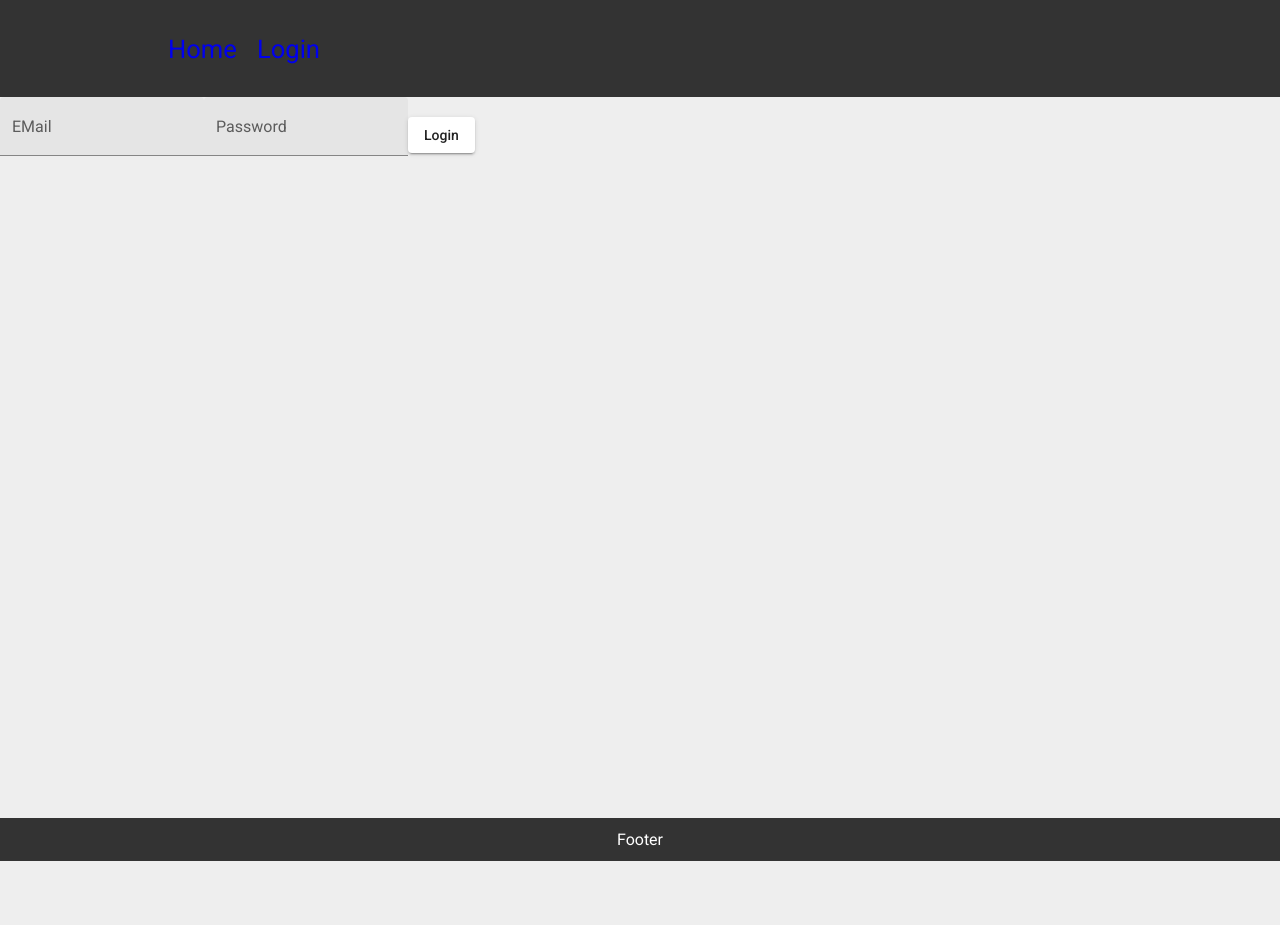
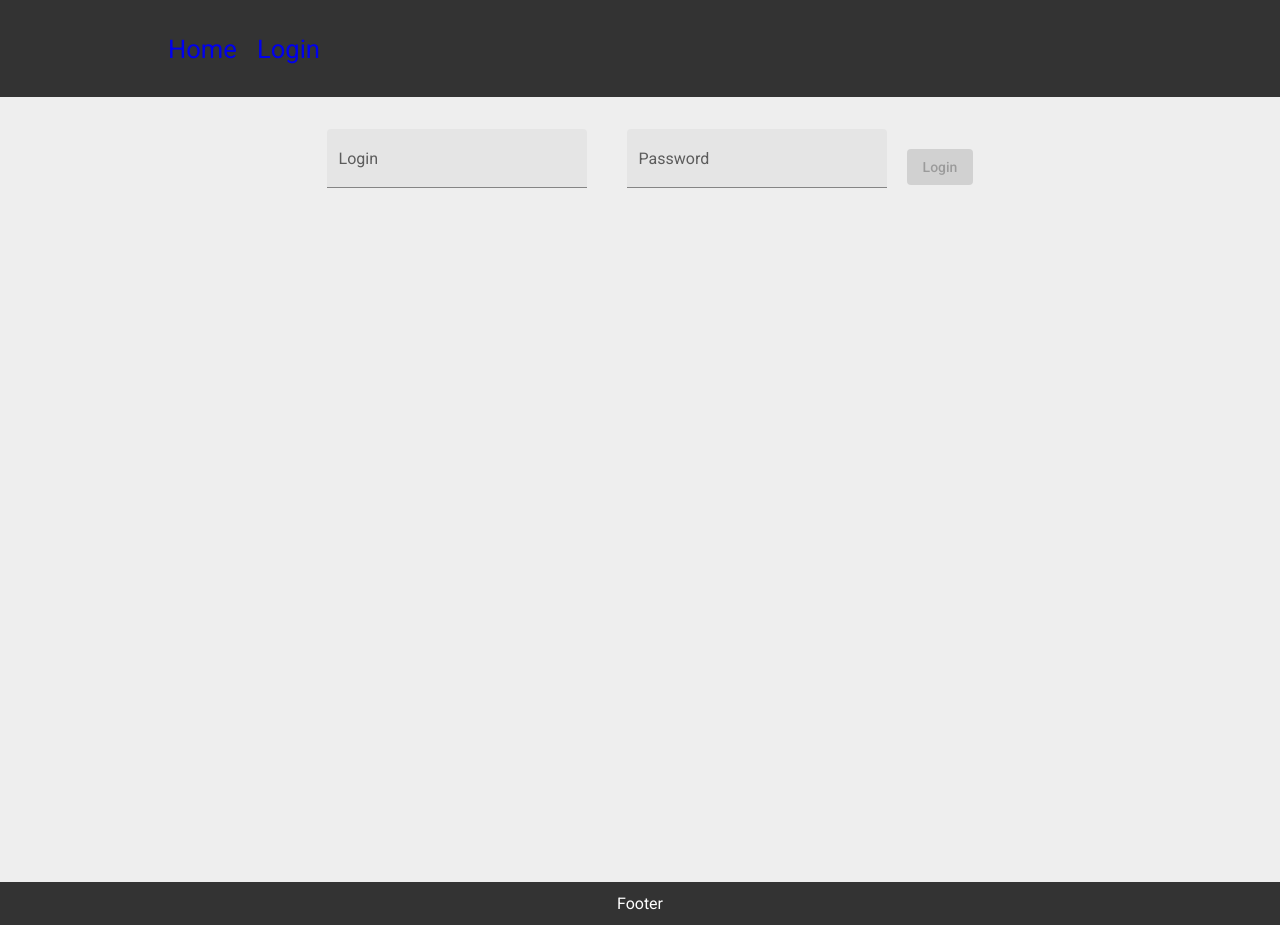
Before and after one commit to sylpi10/angularMovies, an Angular app: page /login in a window 1280 px wide. Before the commit the page ends 861 px from the top, so only its background shows below. Built offline with nearby package versions, Linux system fonts and the light colour scheme.

Commit message:
add validity to login form

```diff
--- a/src/app/pages/home/home.component.html
+++ b/src/app/pages/home/home.component.html
@@ -44,7 +44,6 @@
         </mat-card-content>
         <mat-card-actions>
           <button mat-raised-button><span>&#9829;</span> Favorite <span>&#9829;</span>  </button>
-          <!-- <button mat-button>SHARE</button> -->
         </mat-card-actions>
       </mat-card>
     </div>
--- a/src/app/pages/login/login.component.html
+++ b/src/app/pages/login/login.component.html
@@ -1,12 +1,27 @@
-<div class="example-container">
+<div id="login-form">
+  <form [formGroup]="loginForm" action="">
+
+    <mat-form-field class="mat-label" appearance="fill">
+      <mat-label >Login</mat-label>
+      <input type="text"
+      matInput
+      formControlName="login"
+      >
+      <mat-error *ngIf="login.touched && login.invalid">
+        Login is required and must have 8 characters minimum !!
+      </mat-error>
+    </mat-form-field>
+
     <mat-form-field appearance="fill">
-      <mat-label>EMail</mat-label>
-      <input matInput>
+      <mat-label >Password</mat-label>
+      <input type="password"
+      matInput
+      formControlName="password"
+      >
     </mat-form-field>
-    <mat-form-field appearance="fill">
-      <mat-label>Password</mat-label>
-      <input matInput>
-    </mat-form-field>
-    <button mat-raised-button>Login</button>
+    <button mat-raised-button (click)="doLogin()"
+    [disabled]="loginForm.invalid"
+    >Login</button>
+  </form>
 
-  </div>
+</div>
--- a/src/app/pages/login/login.component.scss
+++ b/src/app/pages/login/login.component.scss
@@ -0,0 +1,11 @@
+
+
+#login-form{
+    display: flex;
+    padding: 12px;
+    justify-content: space-around;
+    form>mat-form-field{
+        margin: 20px;
+        width: 260px;
+    }
+}
--- a/src/app/pages/login/login.component.ts
+++ b/src/app/pages/login/login.component.ts
@@ -1,4 +1,5 @@
 import { Component, OnInit } from '@angular/core';
+import { FormGroup, FormBuilder, Validators, AbstractControl } from '@angular/forms';
 
 @Component({
   selector: 'app-login',
@@ -7,9 +8,36 @@ import { Component, OnInit } from '@angular/core';
 })
 export class LoginComponent implements OnInit {
 
-  constructor() { }
+  public loginForm: FormGroup;
+
+  constructor(
+    private formBuilder: FormBuilder
+  ) { }
+
+  public get login(): AbstractControl {
+    return this.loginForm.controls.login;
+  }
 
   ngOnInit(): void {
+    this.loginForm = this.formBuilder.group({
+      login: [
+        '', // default value of control
+        Validators.compose([
+          Validators.required,
+          Validators.minLength(8)
+        ])
+      ],
+      password: [
+        '', // default value of control
+        Validators.compose([
+          Validators.required,
+          Validators.minLength(4)
+        ])
+      ],
+    });
   }
 
+  public doLogin(): void {
+    alert("you're logged in")
+  }
 }
```
